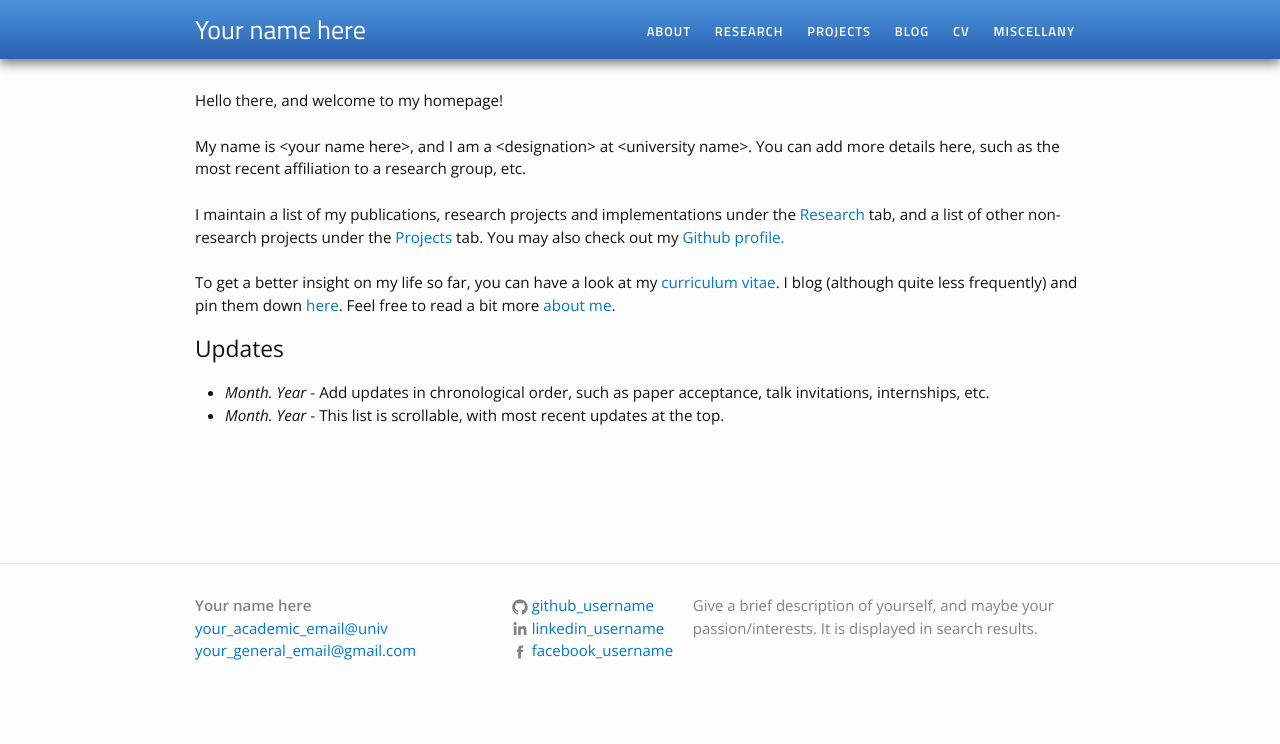
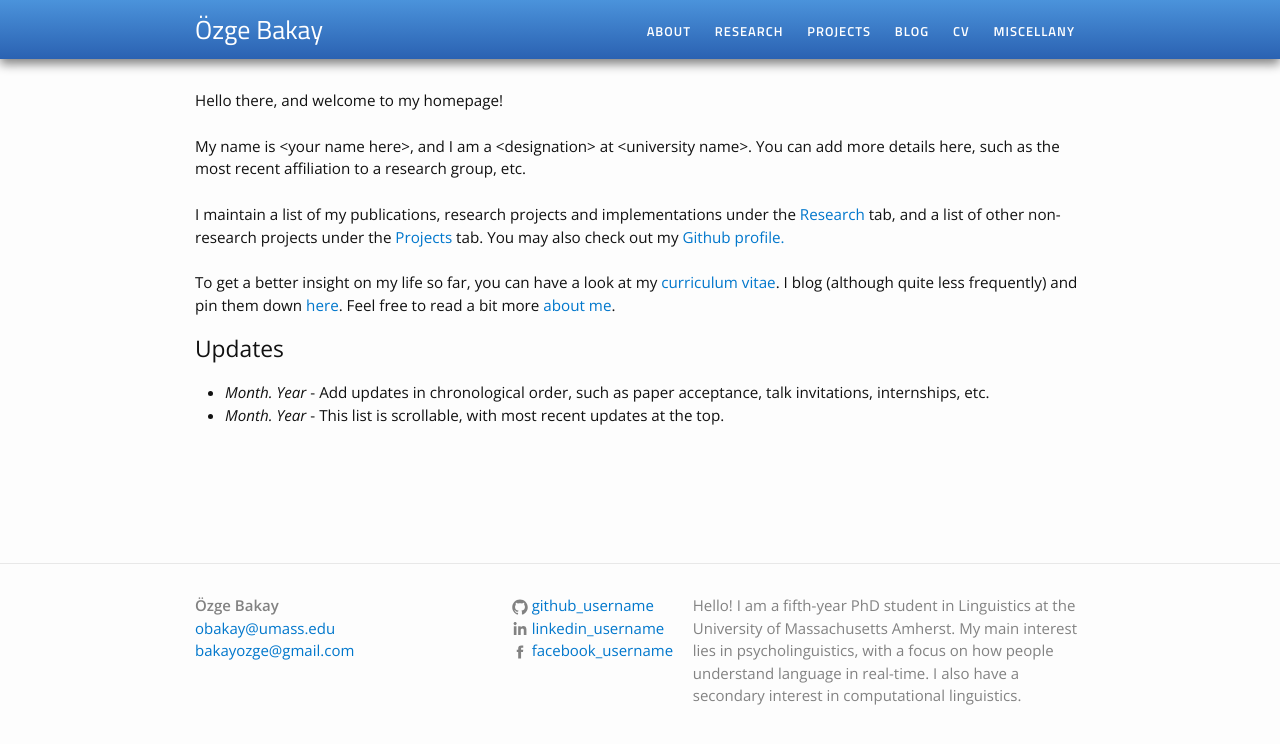
Before and after one commit to ozgebakay/ozgebakay.github.io, a Jekyll site: the page built from index.html, in a window 1280 px wide. Shown: the top 744 px of the page. Built offline with Jekyll 4.4.1, drawn with Linux system fonts in a browser that asks for light colours.

Commit message:
Update _config.yml

```diff
--- a/_config.yml
+++ b/_config.yml
@@ -1,10 +1,11 @@
 # Site settings
-title: Your name here
-general_email: your_general_email@gmail.com
-academic_email: your_academic_email@univ
+title: Özge Bakay
+general_email: bakayozge@gmail.com
+academic_email: obakay@umass.edu
 
 description: > # this means to ignore newlines until "baseurl:"
-  Give a brief description of yourself, and maybe your passion/interests. It is displayed in search results.
+  Hello!
+  I am a fifth-year PhD student in Linguistics at the University of Massachusetts Amherst. My main interest lies in psycholinguistics, with a focus on how people understand language in real-time. I also have a secondary interest in computational linguistics.
 
 baseurl: "/academic-portfolio" # the subpath of your site, e.g. /blog/
 
```
